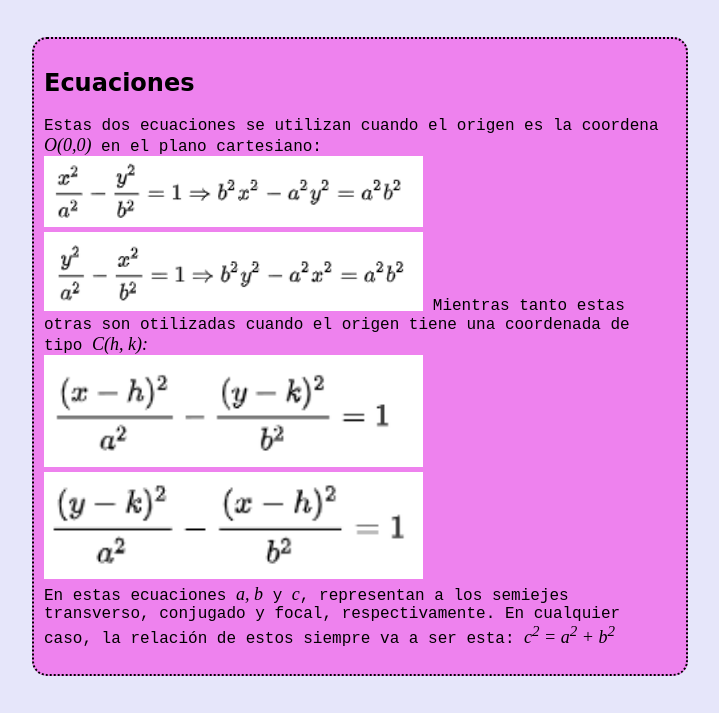
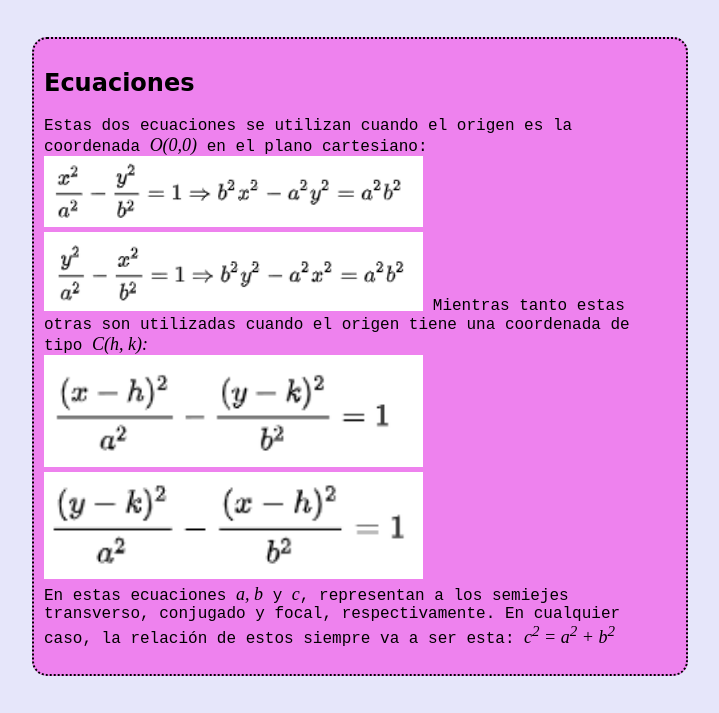
Before and after one commit to Luna-Hazuki2006/matem-tica_hip-rbole, a plain HTML site: page index.html in a window 1280 px wide. Shown: the part 1558-2271 px from the top of the page, without its empty margins (280-999 px from the left). Drawn offline with Linux system fonts and the light colour scheme.

Commit message:
fe de erratas electric bogaloo

```diff
--- a/index.html
+++ b/index.html
@@ -54,10 +54,10 @@
         <h2>Ecuaciones</h2>
         <p>
             Estas dos ecuaciones se utilizan cuando el origen es
-            la coordena <span class="diferente">O(0,0)</span> en el plano cartesiano: <br>
+            la coordenada <span class="diferente">O(0,0)</span> en el plano cartesiano: <br>
             <img class="operaciones" src="assets/operacion1.png" alt="una ecuacion para 0,0 cartesiano">
             <img class="operaciones" src="assets/operacion2.png" alt="otra ecuacion para 0,0 cartesiano">
-            Mientras tanto estas otras son otilizadas cuando el
+            Mientras tanto estas otras son utilizadas cuando el
             origen tiene una coordenada de tipo <span class="diferente">C(h, k):</span><br>
             <img class="operaciones" src="assets/operacion3.png" alt="una ecuacion para h,k cartesiano">
             <img class="operaciones" src="assets/operacion4.png" alt="otra ecuacion para h,k cartesiano"><br>
@@ -90,7 +90,7 @@
     <div id="elementos" class="informacion">
         <h2>Elementos Característicos</h2>
         <p>
-            Focos (son dos puntos a los cuales permanece constante la diferencia de distancias
+            Focos (son dos puntos a los cuales permanecen constante la diferencia de distancias
             en un valor absoluto a cualquier punto <span class="diferente">x</span> de dicha hipérbolas):
             <span class="diferente">F</span> y <span class="diferente">F'</span>.<br>
             Centro (punto medio de los vértices y de los focos de la hipérbola):
```
